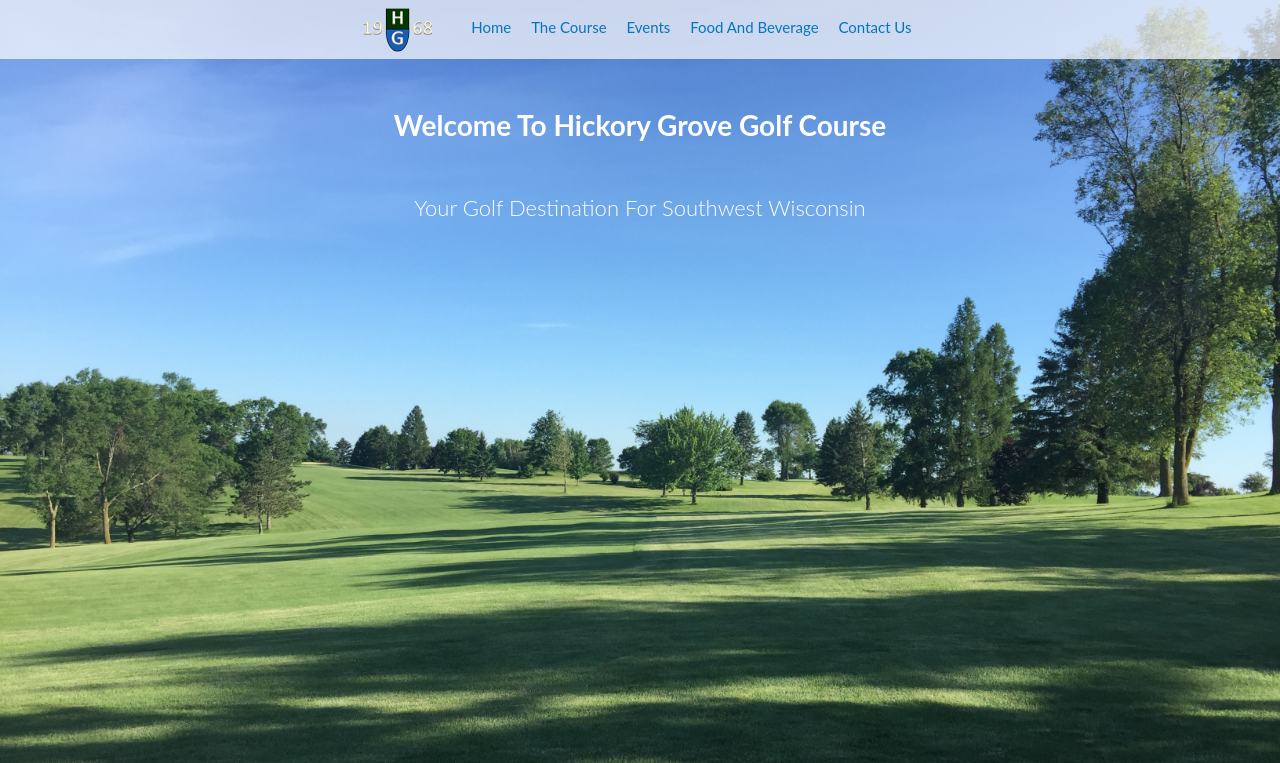
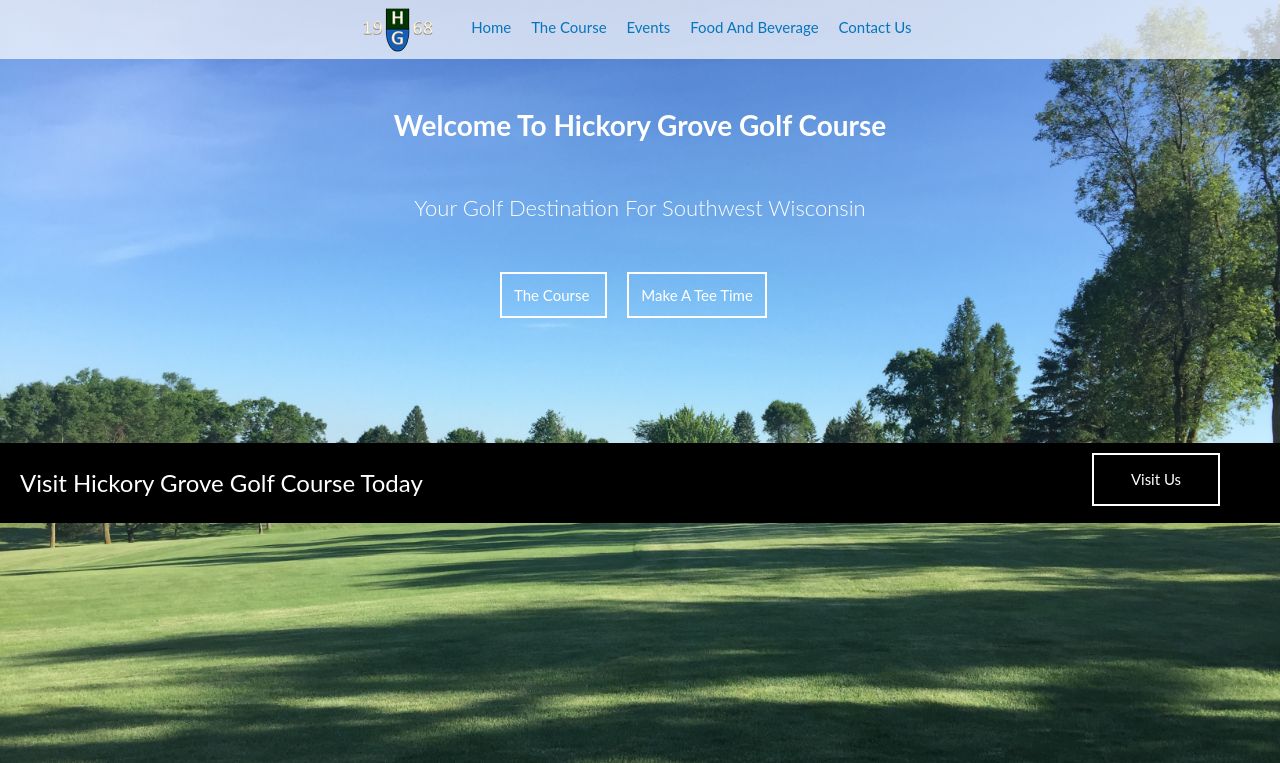
Before and after one commit to bpeterson1663/Hickory_Grove_Golf_Course, a PHP site: page / in a window 1280 px wide. Shown: the top 763 px of the page. Run offline with PHP 8.4, Linux system fonts and the light colour scheme.

Commit message:
CTA Header Added

```diff
--- a/index.html
+++ b/index.html
@@ -20,7 +20,19 @@
     <div class="container-home">
       <h1>Welcome To Hickory Grove Golf Course</h1>
       <h3>Your Golf Destination For Southwest Wisconsin</h3>
-      <div class="square-button">
+      <div class="button-container">
+        <div class="square-button">
+          <a>The Course</a>
+        </div>
+        <div class="square-button">
+          <a>Make A Tee Time</a>
+        </div>
+      </div>
+    </div>
+    <div class="cta-header">
+      <p>Visit Hickory Grove Golf Course Today</p>
+      <div class="square-button align-right">
+          <a>Visit Us</a>
       </div>
     </div>
   </body>
--- a/stylesheets/styles.css
+++ b/stylesheets/styles.css
@@ -65,7 +65,13 @@ h4 { font-size:20px; }
 h5 { font-size:18px;  }
 h6 { font-size:14px; font-weight:700; letter-spacing:1px;}
 
-
+html{
+  background-image: url('../images/home.JPG');
+  background-size: cover;
+  background-repeat: no-repeat;
+  width: 100%;
+  height: 100%;
+}
 .nav{
   margin: 0 auto;
   text-align: center;
@@ -84,16 +90,54 @@ h6 { font-size:14px; font-weight:700; letter-spacing:1px;}
 .logo{
   display: inline;
 }
-html{
-  background-image: url('../images/home.JPG');
-  background-size: cover;
-  background-repeat: no-repeat;
-  width: 100%;
-  height: 100%;
-}
 
 .container-home h1,h3{
   color:#fff;
   text-align: center;
   margin-top: 50px;
 }
+.button-container{
+  margin: 60px auto;
+  position: relative;
+  width: 300px;
+  height: 100px;
+}
+.square-button{
+  width: 100px;
+  padding: 12px;
+  background-color: transparent;
+  border: 2px #fff solid;
+  margin: 10px;
+  display: inline;
+  position: relative;
+  text-align: center;
+}
+.square-button a{
+  color: #fff;
+  text-align: center;
+}
+
+.cta-header{
+  height: 60px;
+  background-color: black;
+  min-width: 100%;
+  padding-top: 20px;
+}
+.cta-header p{
+  display: inline;
+  color: #fff;
+  margin: 20px;
+  font-size: 1.6em;
+}
+.cta-header .square-button{
+  right: 50px;
+  margin-top: -10px;
+}
+
+/*
+SINGLE USE CLASSES
+*/
+
+.align-right{
+  float: right;
+}
```
